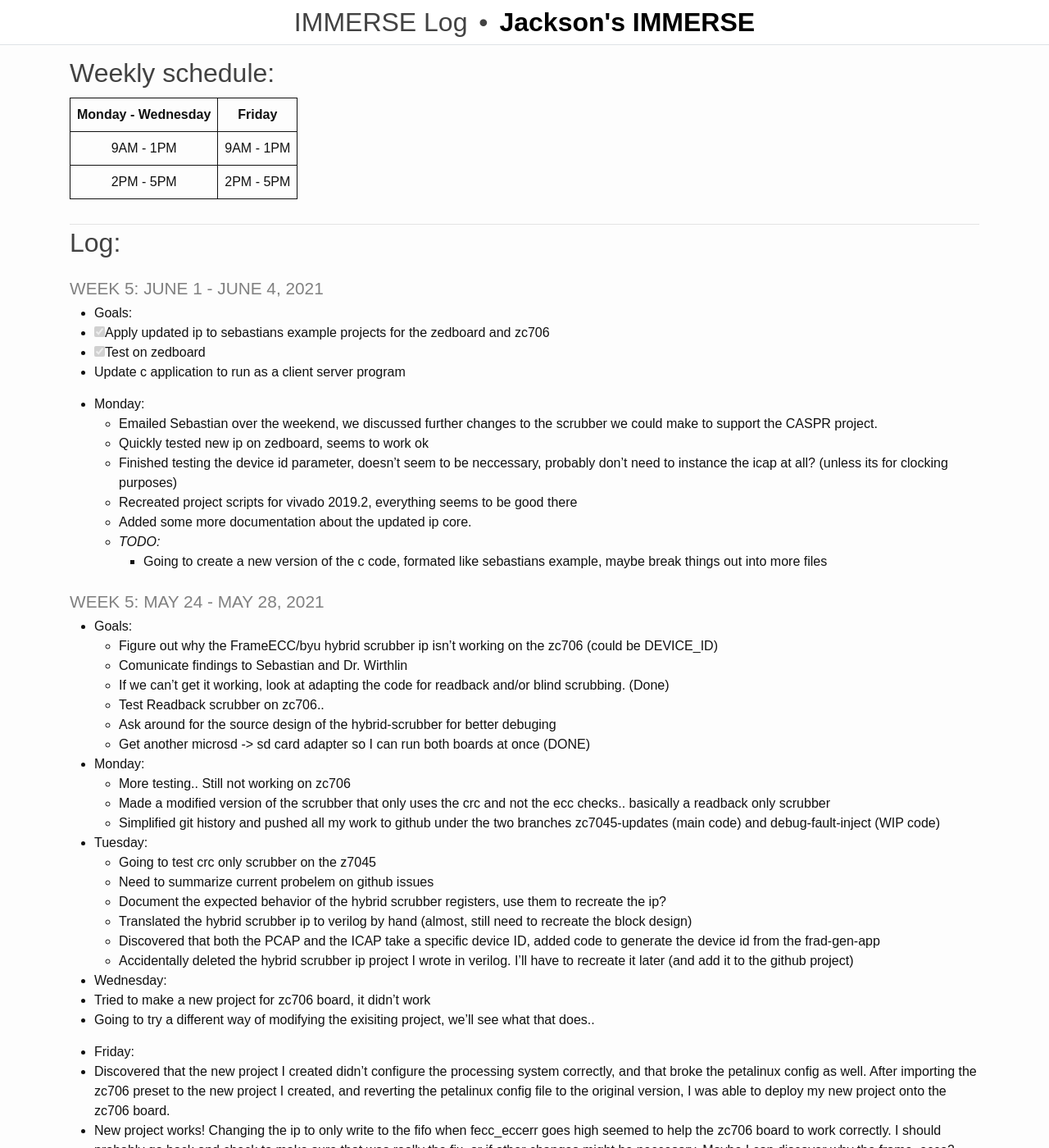
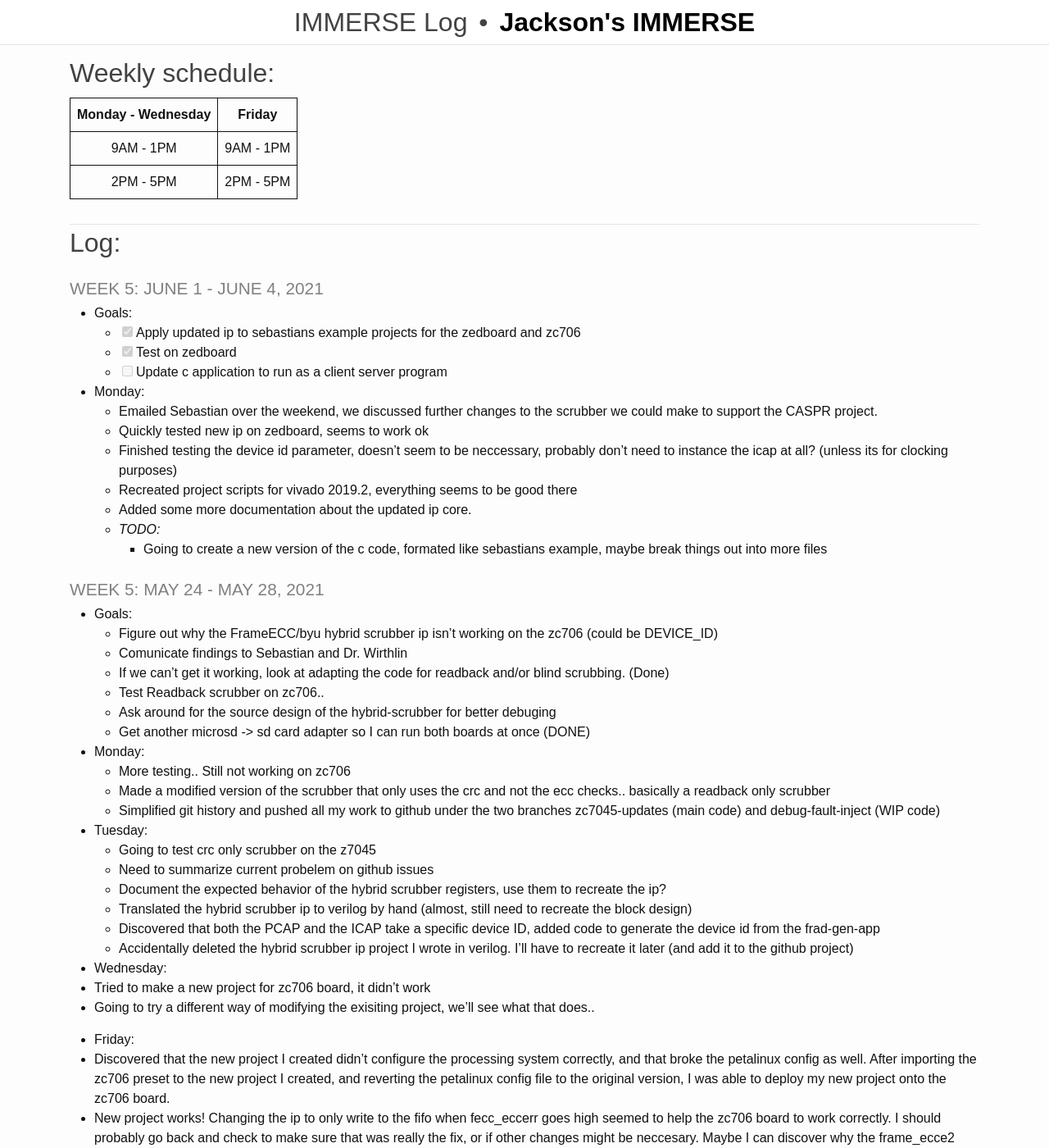
Before and after one commit to rjsmith1999/IMMERSE, a Jekyll site: the page built from _pages/log.md, in a window 1280 px wide and 1400 px high. Shown: the whole window at 82% size. Built offline with Jekyll 4.4.1, drawn with Linux system fonts in a browser that asks for light colours.

Commit message:
Update Goals format

```diff
--- a/_pages/log.md
+++ b/_pages/log.md
@@ -16,9 +16,9 @@ title: IMMERSE Log
 
 ### Week 5: June 1 - June 4, 2021
 * **Goals**:
- - [x] Apply updated ip to sebastians example projects for the zedboard and zc706
- - [x] Test on zedboard
- - Update c application to run as a client server program
+  - [x] Apply updated ip to sebastians example projects for the zedboard and zc706
+  - [x] Test on zedboard
+  - [ ] Update c application to run as a client server program
 
 * **Monday**:
   - Emailed Sebastian over the weekend, we discussed further changes to the scrubber we could make to support the CASPR project.
--- a/css/main.scss
+++ b/css/main.scss
@@ -341,3 +341,7 @@ th, td {
 table, th, td {
     border: 1px solid;
 }
+
+input {
+    margin: 4px;
+}
```
